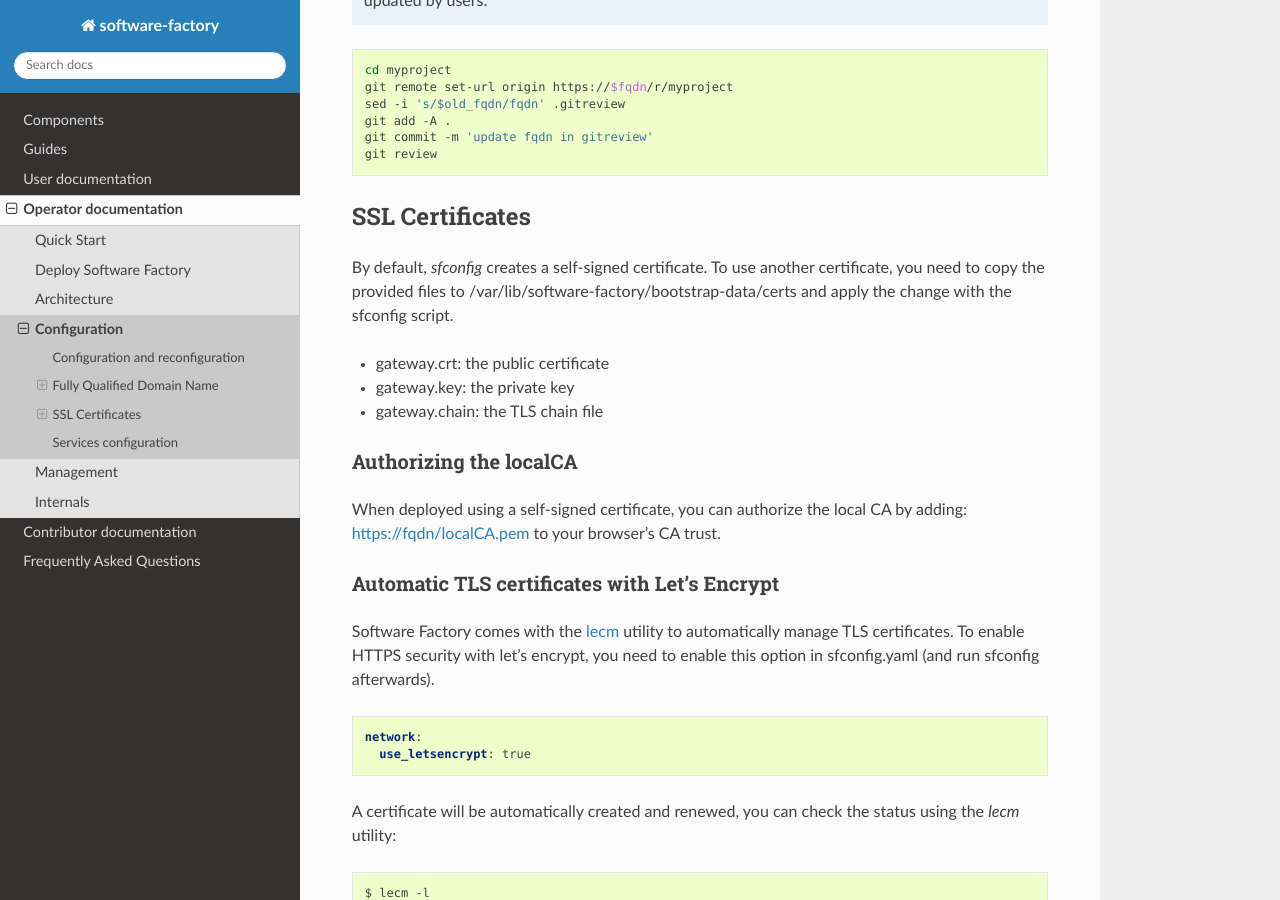
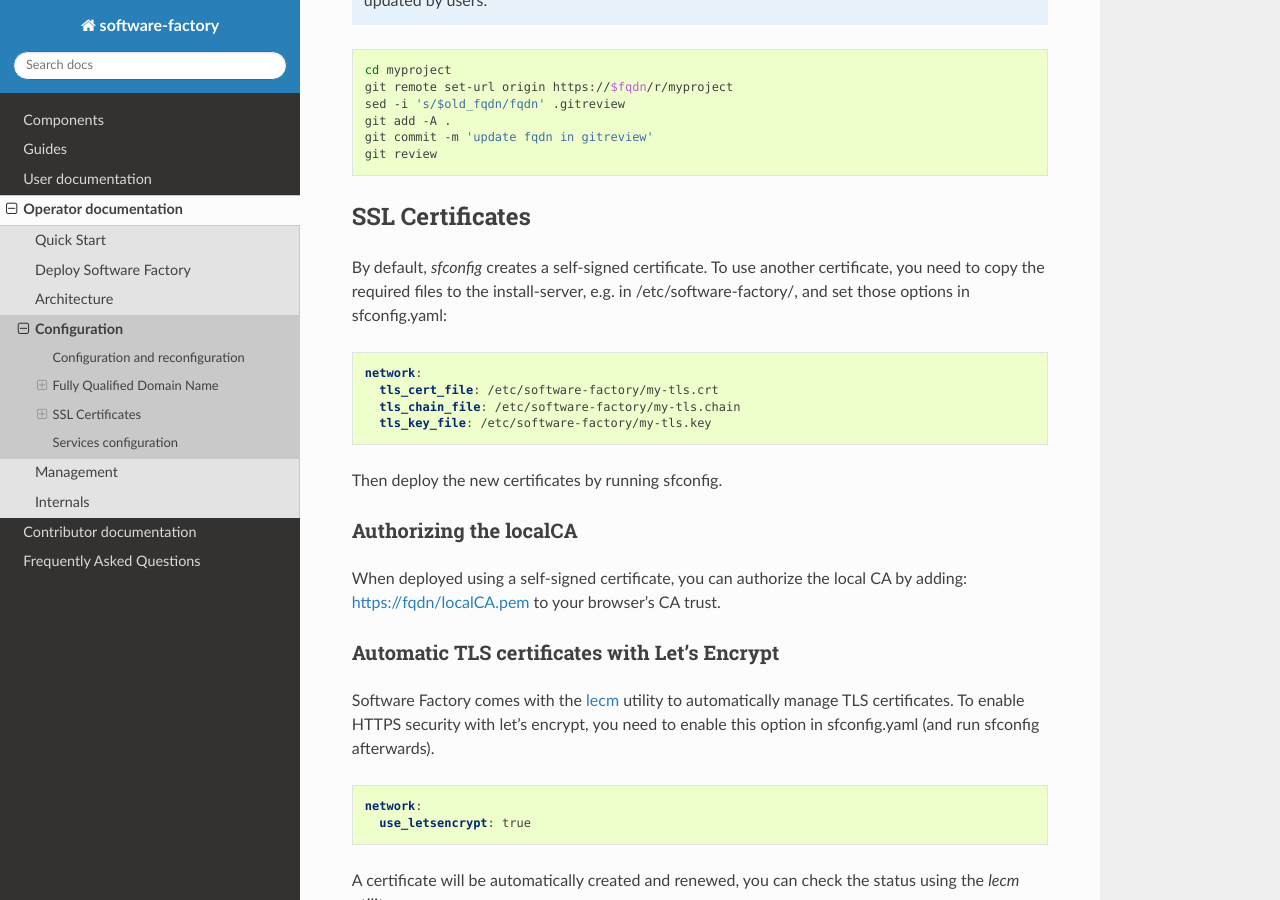
Before and after one commit to softwarefactory-project/sf-docs, a Sphinx documentation site: the page built from docs/operator/configuration.rst, in a window 1280 px wide and 900 px high, scrolled down 1696 px. Built offline with Sphinx 7.4.7 and the Read the Docs theme 2.0.0, drawn with Linux system fonts in a browser that asks for light colours.

Commit message:
Update operator SSL documentation
Change-Id: Ia2277b0621c0b119c7af6b6d4a02d088b5e6bdde

```diff
--- a/docs/operator/configuration.rst
+++ b/docs/operator/configuration.rst
@@ -101,12 +101,17 @@
 ----------------
 
 By default, *sfconfig* creates a self-signed certificate. To use another certificate,
-you need to copy the provided files to /var/lib/software-factory/bootstrap-data/certs and
-apply the change with the sfconfig script.
+you need to copy the required files to the install-server, e.g. in /etc/software-factory/,
+and set those options in sfconfig.yaml:
 
-* gateway.crt: the public certificate
-* gateway.key: the private key
-* gateway.chain: the TLS chain file
+.. code-block:: yaml
+
+    network:
+      tls_cert_file: /etc/software-factory/my-tls.crt
+      tls_chain_file: /etc/software-factory/my-tls.chain
+      tls_key_file: /etc/software-factory/my-tls.key
+
+Then deploy the new certificates by running sfconfig.
 
 Authorizing the localCA
 .......................
```
